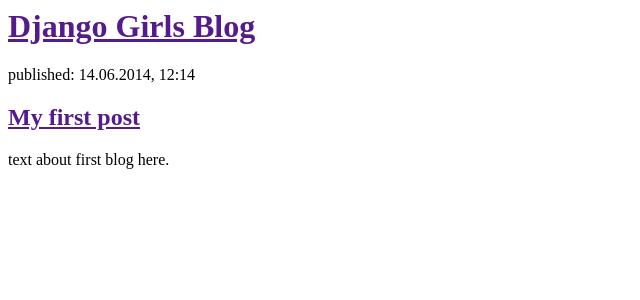
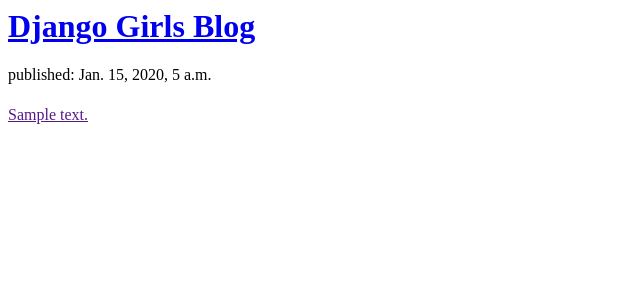
Before and after one commit to kowens12/my-first-blog, a Django app: template blog/templates/blog/post_list.html in a window 1280 px wide. Shown: the top 300 px of the page, without its empty margins (0-640 px from the left). Run offline with Django 3.2, Linux system fonts and the light colour scheme; the template is opened without the code that fills it: values that come from a table or form of the project are taken from there, others are empty; tables that the repository leaves empty hold one stand-in row (values such as "Sample post").

Commit message:
Modified templates to display posts from database.

```diff
--- a/blog/templates/blog/post_list.html
+++ b/blog/templates/blog/post_list.html
@@ -3,14 +3,17 @@
 		<title>Kate's blog</title>
 	</head>
 	<body>
+	<div>
+		<h1><a href="/">Django Girls Blog</a></h1>
+	</div>
+
+	{% for post in posts %}
 		<div>
-			<h1><a href="">Django Girls Blog</a></h1>
+			<p>published: {{ post.published_date }}</p>
+			<h1><a href=""?{{ post.title }}</a></h1>
+			<p>{{ post.text|linebreaks }}</p>
 		</div>
+	{% endfor %}
 
-		<div>
-			<p>published: 14.06.2014, 12:14</p>
-			<h2><a href="">My first post</a></h2>
-			<p>text about first blog here.</p>
-		</div>
-	</body>
+ 	</body>
 </html>
--- a/blog/views.py
+++ b/blog/views.py
@@ -1,4 +1,7 @@
 from django.shortcuts import render
+from django.utils import timezone
+from .models import Post
 
 def post_list(request):
-	return render(request, 'blog/post_list.html', {})
+	posts = Post.objects.filter(published_date__lte=timezone.now()).order_by('published_date')
+	return render(request, 'blog/post_list.html', {'posts': posts})
```
